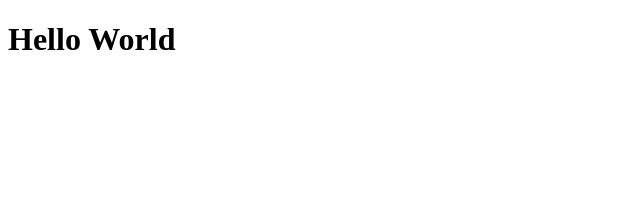
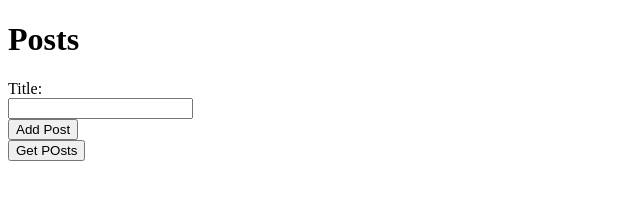
Before and after one commit to Sayali01-ch/ExpressJS, a website: page public/index.html in a window 1280 px wide. Shown: the whole page, without its empty margins (0-640 px from the left). Drawn offline with Linux system fonts and the light colour scheme.

Commit message:
post submission form and improved page title

```diff
--- a/public/index.html
+++ b/public/index.html
@@ -3,9 +3,21 @@
     <head>
 <meta charset ="UTF-8">
 <meta name ="viewport" content ="width=device-width , initial-scale=1.0">
-<title> Welcome </title>
+<title> Posts </title>
  </head>
  <body>
-<h1>Hello World</h1>
+
+<h1>Posts</h1>
+
+<form id="add-post-form">
+    <lable for ="title">Title:</lable><br>
+    <input type ="text" id ="title" name ="title"/><br/>
+    <button type ="submit"> Add Post</button>
+</form>
+
+<button id= "get-posts-btn">Get POsts</button>
+<div id ="output"></div>
+
+<script src ="./js/main.js"></script>
  </body>
  </html>
```
